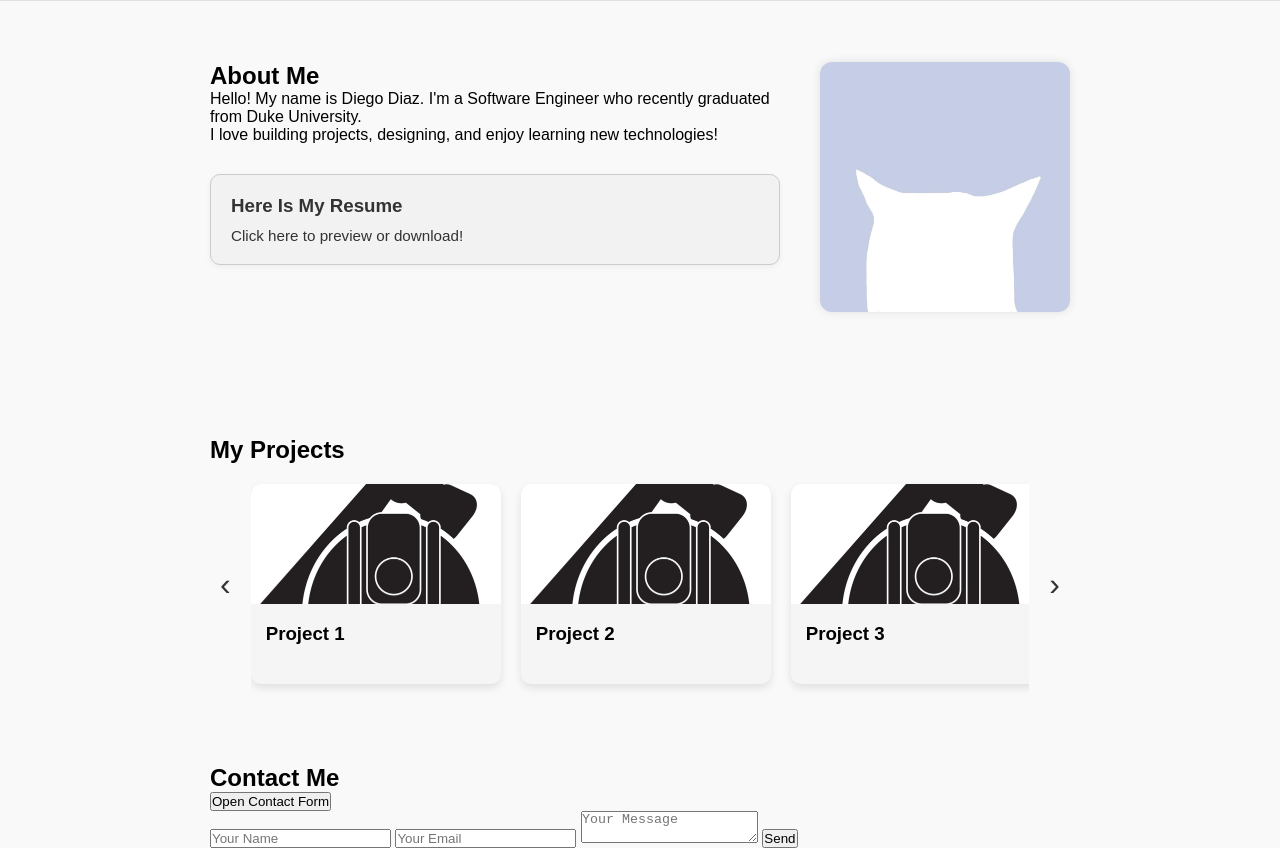
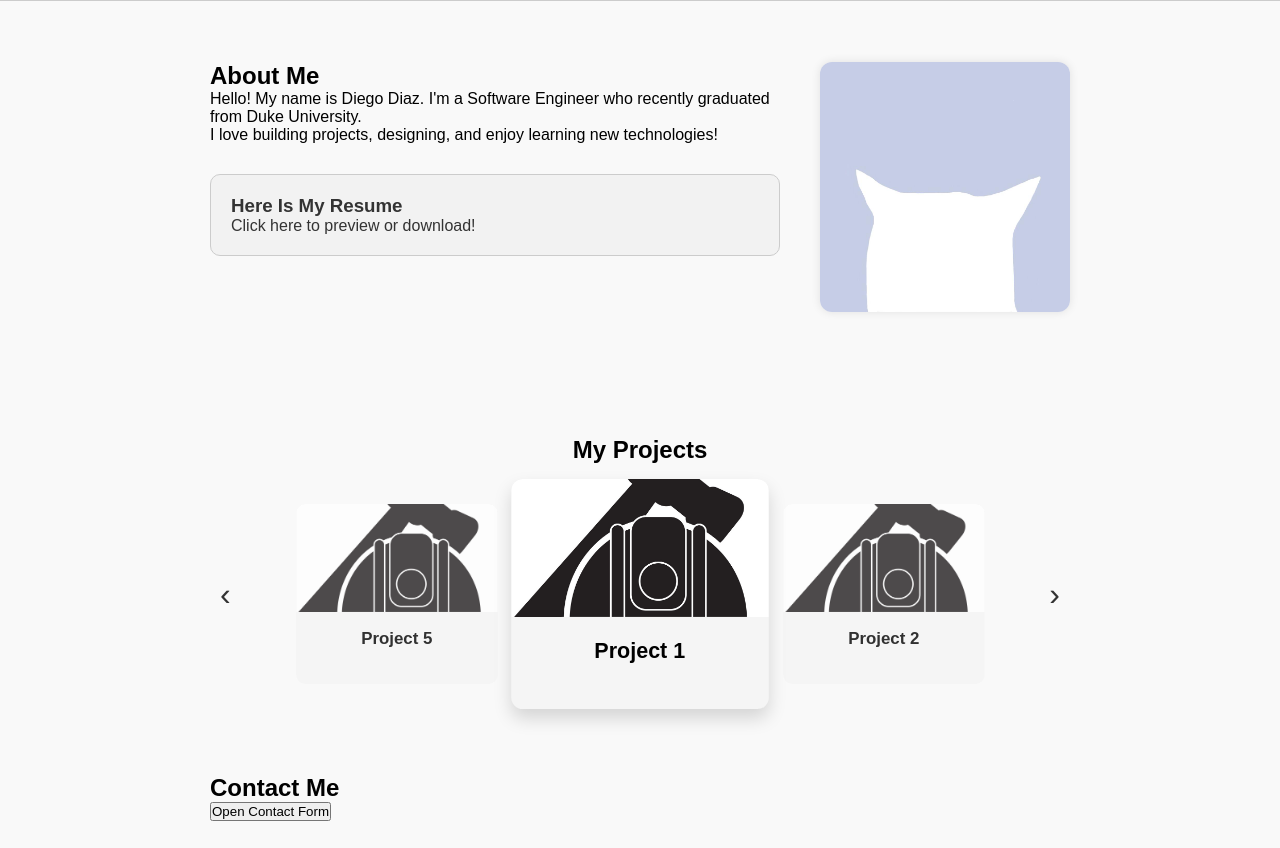
Before and after one commit to DDiaz0422/dev-web-page, a plain HTML site: page index.html in a window 1280 px wide. Shown: the part 58-906 px from the top of the page. After the commit the page ends 879 px from the top, so only its background shows below. Drawn offline with Linux system fonts and the light colour scheme.

Commit message:
projects display

```diff
--- a/index.html
+++ b/index.html
@@ -1,14 +1,14 @@
 <!DOCTYPE html>
 <html lang="en">
 <head>
-  <meta charset="UTF-8" />
-  <meta name="viewport" content="width=device-width, initial-scale=1.0"/>
-  <title>Diego Diaz Portfolio</title>
-  <link rel="stylesheet" href="styles.css" />
+    <meta charset="UTF-8" />
+    <meta name="viewport" content="width=device-width, initial-scale=1.0"/>
+    <title>Diego Diaz Portfolio</title>
+    <link rel="stylesheet" href="styles.css" />
 </head>
 <body>
 
-    <!-- Navigation Bar -->
+    <!-- Top bar + nav links -->
     <header>
         <div class="site-title">Welcome To My Website!</div>
         <nav>
@@ -19,9 +19,9 @@
             </ul>
         </nav>
     </header>
-    <!-- Body of Website -->
+
     <main class="container">
-        <!-- About Section -->
+        <!-- Here's the intro section where I talk about myself -->
         <section id="about" class="about-section">
             <div class="about-content">
                 <div class="about-text">
@@ -30,7 +30,7 @@
                     <p>I love building projects, designing, and enjoy learning new technologies!</p>
                     <div class="resume-preview">
                         <a href="assets/DiegoDiaz_Resume25.pdf" target="_blank" class="resume-card">
-                            <h3> Here Is My Resume</h3>
+                            <h3>Here Is My Resume</h3>
                             <p>Click here to preview or download!</p>
                         </a>
                     </div>
@@ -41,43 +41,20 @@
             </div>
         </section>
 
-        <!-- Projects Section -->
+        <!-- The project section with a horizontal scroll / carousel -->
         <section id="projects">
             <h2>My Projects</h2>
-            <div class="projects-wrapper">
-                <button class="scroll-btn left" onclick="scrollProjects('left')">&#8249;</button>
-                <div class="project-scroll-container" id="projectContainer">
-                    <div class="project-card" onclick="window.open('https://your-live-site-or-github.com', '_blank')">
-                        <img src="assets/default_thumbnail.jpg" alt="Project thumbnail" class="project-thumbnail" />
-                        <div class="project-content">
-                            <h3>Project 1</h3>
-                        </div>
-                        <div class="project-description">A project will go here soon!</div>
-                    </div>
-                    <div class="project-card" onclick="window.open('https://your-live-site-or-github.com', '_blank')">
-                        <img src="assets/default_thumbnail.jpg" alt="Project thumbnail" class="project-thumbnail" />
-                        <div class="project-content">
-                            <h3>Project 2</h3>
-                        </div>
-                        <div class="project-description">This is a funny little machine learning project!</div>
-                    </div>
-                    <div class="project-card" onclick="window.open('https://your-live-site-or-github.com', '_blank')">
-                        <img src="assets/default_thumbnail.jpg" alt="Project thumbnail" class="project-thumbnail" />
-                        <div class="project-content">
-                            <h3>Project 3</h3>
-                        </div>
-                        <div class="project-description">Something useful will go here trust me!</div>
-                    </div>
-                </div>
-                <button class="scroll-btn right" onclick="scrollProjects('right')">&#8250;</button>
+            <div class="carousel-wrapper">
+                <button class="carousel-arrow" onclick="rotateCarousel('left')">&#8249;</button>
+                <div class="carousel" id="carousel"></div>
+                <button class="carousel-arrow" onclick="rotateCarousel('right')">&#8250;</button>
             </div>
         </section>
 
-        <!-- Contact Section -->
+        <!-- Basic contact form -->
         <section id="contact">
             <h1>Contact Me</h1>
             <button id="contact-button">Open Contact Form</button>
-
             <div id="contact-form" class="hidden">
                 <form action="https://formsubmit.co/your-email@example.com" method="POST">
                     <input type="text" name="name" placeholder="Your Name" required>
@@ -88,6 +65,7 @@
             </div>
         </section>
     </main>
+
     <script src="script.js"></script>
 </body>
 </html>
--- a/script.js
+++ b/script.js
@@ -1,9 +1,102 @@
-function scrollProjects(direction) {
-    const container = document.getElementById("projectContainer");
-    const scrollAmount = 300;
-    if (direction === "left") {
-      container.scrollBy({ left: -scrollAmount, behavior: 'smooth' });
-    } else {
-      container.scrollBy({ left: scrollAmount, behavior: 'smooth' });
+// My list of projects
+const projects = [
+    {
+        title: "Project 1",
+        image: "assets/default_thumbnail.jpg",
+        description: "A project will go here soon!",
+        link: "#"
+    },
+    {
+        title: "Project 2",
+        image: "assets/default_thumbnail.jpg",
+        description: "This is a funny little machine learning project!",
+        link: "#"
+    },
+    {
+        title: "Project 3",
+        image: "assets/default_thumbnail.jpg",
+        description: "Something useful will go here trust me!",
+        link: "#"
+    },
+    {
+        title: "Project 4",
+        image: "assets/default_thumbnail.jpg",
+        description: "Maybe a full stack thing someday?",
+        link: "#"
+    },
+    {
+        title: "Project 5",
+        image: "assets/default_thumbnail.jpg",
+        description: "I’ll figure this out as I go!",
+        link: "#"
     }
-  }
+];
+
+let currentIndex = 0;
+const carousel = document.getElementById("carousel");
+
+// I only want to show 3 project cards at once, so I’m making 3 reusable slots
+const slots = [0, 1, 2].map(() => {
+    const item = document.createElement("div");
+    item.className = "carousel-item side"; // default each one to side first
+
+    const card = document.createElement("div");
+    card.className = "project-card";
+
+    const img = document.createElement("img");
+    img.className = "project-thumbnail";
+
+    const content = document.createElement("div");
+    content.className = "project-content";
+    const title = document.createElement("h3");
+
+    const desc = document.createElement("div");
+    desc.className = "project-description";
+
+    content.appendChild(title);
+    card.appendChild(img);
+    card.appendChild(content);
+    card.appendChild(desc);
+    item.appendChild(card);
+    carousel.appendChild(item);
+
+    return { item, card, img, title, desc };
+});
+
+// This is the function that updates the visible project cards
+function updateCarousel() {
+    const len = projects.length;
+    const indices = [
+        (currentIndex - 1 + len) % len,
+        currentIndex,
+        (currentIndex + 1) % len
+    ];
+
+    slots.forEach((slot, i) => {
+        const project = projects[indices[i]];
+        const role = i === 1 ? "center" : "side";
+
+        // Fill in each card with project info
+        slot.img.src = project.image;
+        slot.img.alt = project.title;
+        slot.title.textContent = project.title;
+        slot.desc.textContent = project.description;
+        slot.card.onclick = () => window.open(project.link, "_blank");
+
+        // Toggle center/side class to apply scale styling
+        slot.item.classList.remove("center", "side");
+        slot.item.classList.add(role);
+    });
+}
+
+// This gets triggered when you click the arrows
+function rotateCarousel(direction) {
+    const len = projects.length;
+    currentIndex = direction === "left"
+        ? (currentIndex - 1 + len) % len
+        : (currentIndex + 1) % len;
+    updateCarousel();
+}
+
+// Call this once at the start so the first projects show up
+updateCarousel();
--- a/styles.css
+++ b/styles.css
@@ -1,4 +1,3 @@
-/* Default spacing*/
 * {
     margin: 0;
     padding: 0;
@@ -6,41 +5,39 @@
   }
 
   body {
-    font-family: 'Arial', sans-serif;
+    font-family: Arial, sans-serif;
     background-color: #f9f9f9;
     padding-top: 60px;
   }
 
-/* Header styling */
   header {
     position: fixed;
     top: 0;
     width: 100%;
-    background-color: #ffffff;
-    border-bottom: 1px solid #e0e0e0;
+    background: #fff;
+    border-bottom: 1px solid #ccc;
+    padding: 15px 40px;
     display: flex;
     justify-content: space-between;
     align-items: center;
-    padding: 15px 40px;
     z-index: 1000;
   }
 
   .site-title {
     font-size: 1.5rem;
     font-weight: bold;
-    color: #333333;
+    color: #333;
   }
 
-/* Navbar styling */
   .navbar {
-    list-style-type: none;
     display: flex;
+    list-style: none;
     gap: 30px;
   }
 
   .navbar li a {
     text-decoration: none;
-    color: #333333;
+    color: #333;
     font-weight: 500;
     transition: color 0.2s ease;
   }
@@ -49,32 +46,30 @@ header {
     color: #0077cc;
   }
 
-/* texting wrap styling */
   .container {
     max-width: 900px;
     margin: 0 auto;
     padding: 0 20px;
   }
 
-/* ABOUT ME SECTION */
+  /* About Section */
   .about-section {
     padding: 60px 0;
   }
 
   .about-content {
     display: flex;
-    flex-direction: row;
-    align-items: flex-start;
+    gap: 40px;
+    flex-wrap: wrap;
     justify-content: space-between;
-    gap: 40px;
   }
 
   .about-text {
-    flex: 1;
+    flex: 1 1 300px;
   }
 
   .about-image {
-    flex: 1;
+    flex: 1 1 200px;
     max-width: 250px;
   }
 
@@ -84,6 +79,7 @@ header {
     box-shadow: 0 0 10px rgba(0, 0, 0, 0.1);
   }
 
+  /* Resume */
   .resume-preview {
     margin-top: 30px;
   }
@@ -91,12 +87,11 @@ header {
   .resume-card {
     display: block;
     padding: 20px;
-    background-color: #f2f2f2;
+    background: #f2f2f2;
     border: 1px solid #ccc;
     border-radius: 10px;
     text-decoration: none;
     color: #333;
-    box-shadow: 0 2px 6px rgba(0,0,0,0.05);
     transition: background-color 0.2s ease, transform 0.2s ease;
   }
 
@@ -105,63 +100,61 @@ header {
     transform: scale(1.02);
   }
 
-.resume-card h3 {
-    margin-bottom: 10px;
+  /* Projects Section */
+  #projects {
+    margin: 60px 0;
+    text-align: center;
   }
 
-.resume-card p {
-    font-size: 0.95rem;
+  .carousel-wrapper {
+    display: flex;
+    align-items: center;
+    justify-content: center;
+    margin-top: 30px;
+    overflow: visible;
   }
 
-/* Responsive stacking behavior */
-@media (max-width: 768px) {
-    .about-content {
-        flex-direction: column;
-    }
-
-    .about-image {
-        order: -1; /* Put image ABOVE text on small screens */
-        max-width: 200px;
-        margin-bottom: 5px;
+  .carousel {
     display: flex;
     justify-content: center;
     align-items: center;
-        align-self: center;
+    gap: 20px;
+    width: 100%;
+    max-width: 850px;
+    overflow: visible;
+    position: relative;
   }
 
-    .about-text {
-        text-align: left;
-    }
-}
-/* PROJECT SECTION */
-#projects {
-    margin: 60px 0;
-}
-
-.projects-wrapper {
-    position: relative;
+  .carousel-item {
+    flex: 0 0 28%;
+    max-width: 280px;
+    transition: transform 0.4s ease, opacity 0.4s ease;
     display: flex;
+    justify-content: center;
     align-items: center;
   }
 
-.project-scroll-container {
-    display: flex;
-    overflow-x: auto;
-    scroll-behavior: smooth;
-    gap: 20px;
-    padding: 20px 0;
-    width: 100%;
+  .carousel-item.center .project-card {
+    transform: scale(1.15);
+    z-index: 2;
+    box-shadow: 0 8px 16px rgba(0,0,0,0.15);
   }
 
+  .carousel-item.side .project-card {
+    transform: scale(0.9);
+    opacity: 0.8;
+  }
+
+  /* Project Cards */
   .project-card {
-    flex: 0 0 250px;
-    height: 200px;
     background-color: #f5f5f5;
     border-radius: 10px;
-    box-shadow: 0 4px 8px rgba(0,0,0,0.1);
+    overflow: hidden;
     position: relative;
     cursor: pointer;
-    transition: transform 0.2s ease;
+    transition: transform 0.4s ease, opacity 0.4s ease, box-shadow 0.4s ease;
+    width: 100%;
+    min-height: 200px;
   }
 
   .project-thumbnail {
@@ -172,62 +165,85 @@ header {
     border-top-right-radius: 10px;
   }
 
-.project-card:hover {
-    transform: scale(1.03);
-}
-
   .project-content {
     padding: 15px;
-    position: relative;
   }
 
   .project-description {
     position: absolute;
-    top: 0;
-    left: 0;
-    right: 0;
-    bottom: 0;
+    inset: 0;
     background-color: rgba(0, 0, 0, 0.75);
-    color: #fff;
+    color: white;
     display: flex;
     align-items: center;
     justify-content: center;
+    opacity: 0;
+    transition: opacity 0.3s ease;
+    padding: 10px;
     text-align: center;
-    opacity: 0;
-    padding: 15px;
-    transition: opacity 0.3s ease;
-    border-radius: 10px;
-    pointer-events: none;
-    z-index: 2;
-}
-
-.project-card {
-    position: relative;
-    overflow: hidden;
   }
 
   .project-card:hover .project-description {
     opacity: 1;
   }
 
-.scroll-btn {
+  .carousel-arrow {
     background: none;
     border: none;
     font-size: 2rem;
     cursor: pointer;
     padding: 10px;
     color: #333;
-    z-index: 10;
+    transition: color 0.2s ease;
   }
 
-.scroll-btn:hover {
+  .carousel-arrow:hover {
     color: #0077cc;
   }
 
-.scroll-btn.left {
-    margin-right: 10px;
+  /* Contact */
+  #contact {
+    margin-top: 80px;
   }
 
-.scroll-btn.right {
-    margin-left: 10px;
+  #contact-form.hidden {
+    display: none;
   }
+
+  #contact-form form {
+    margin-top: 20px;
+    display: flex;
+    flex-direction: column;
+    gap: 10px;
+  }
+
+  #contact-form input,
+  #contact-form textarea {
+    padding: 10px;
+    font-size: 1rem;
+    width: 100%;
+    max-width: 500px;
+    border: 1px solid #ccc;
+    border-radius: 6px;
+  }
+
+  /* Responsive */
+  @media (max-width: 768px) {
+    .carousel-item {
+      flex: 0 0 80%;
+      max-width: 80%;
+    }
+
+    .carousel {
+      gap: 10px;
+    }
+
+    .carousel-arrow {
+      font-size: 1.5rem;
+    }
+
+    .about-content {
+      flex-direction: column;
+      align-items: center;
+    }
+  }
```
Lines whose indentation alone changed are shown as unchanged.
